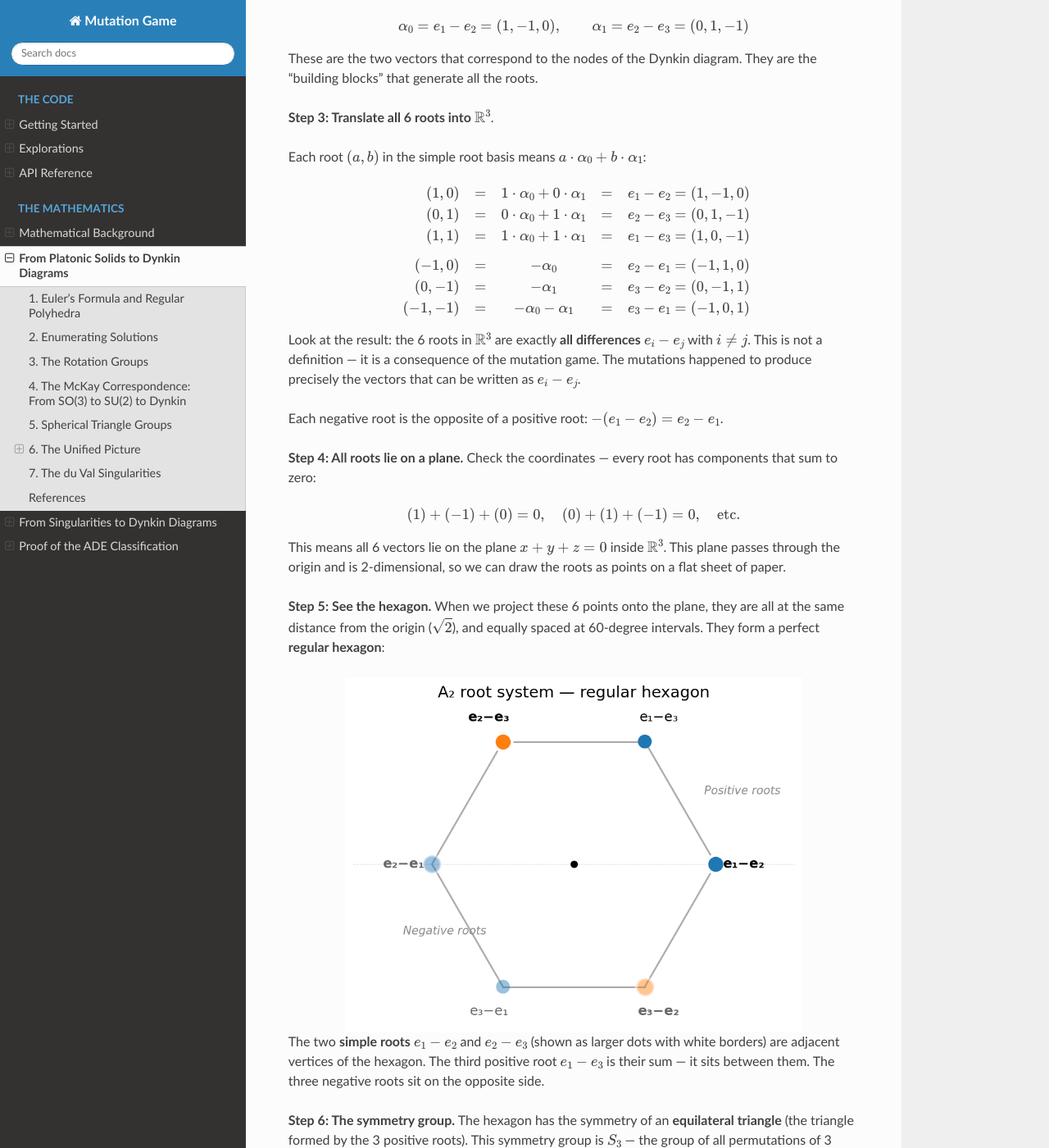
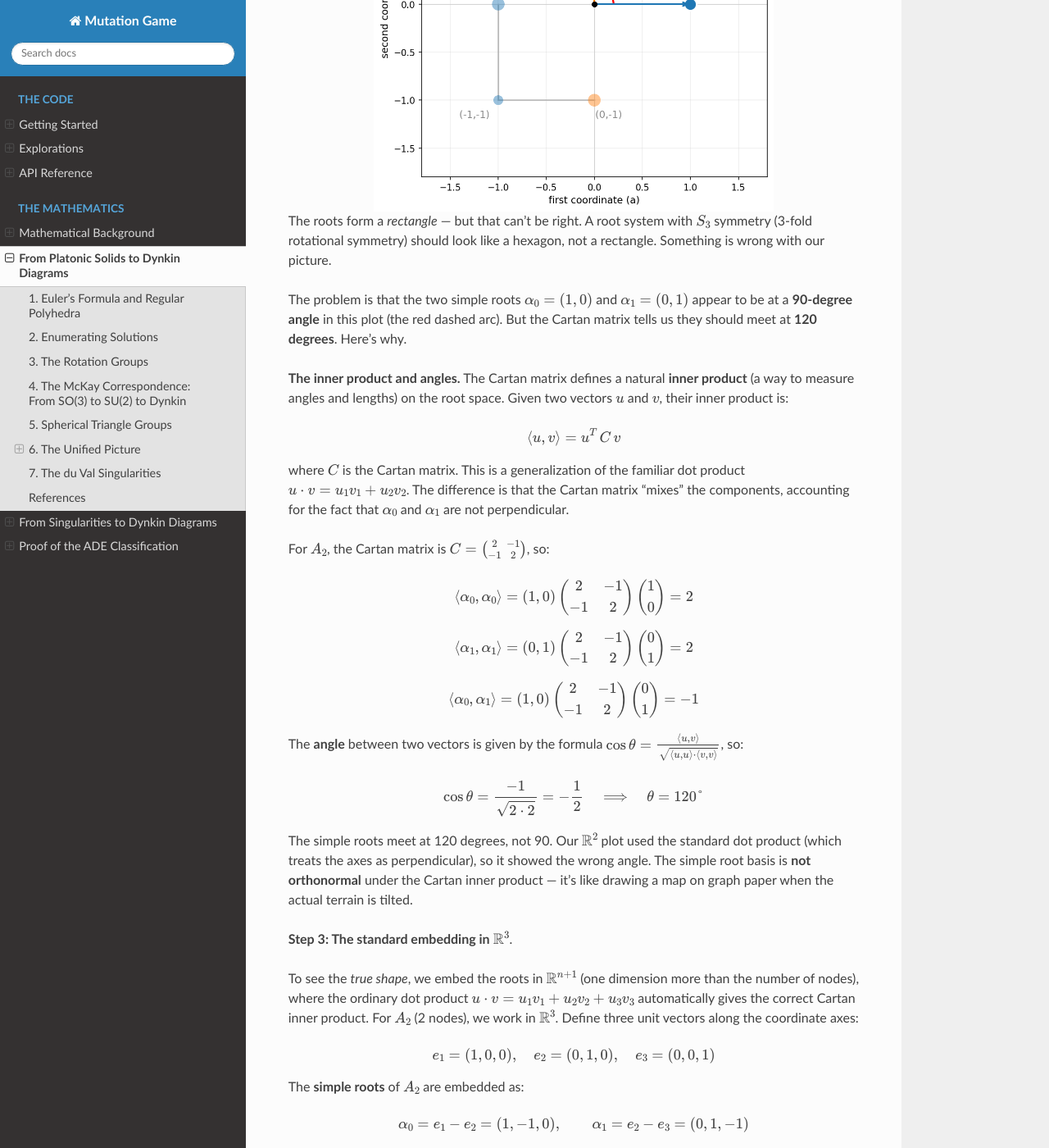
Before and after one commit to andreacortis/mutation_game, a Sphinx documentation site: the page built from docs/platonic_solids.rst, in a window 1280 px wide and 1400 px high, scrolled down 6597 px. Shown: the whole window at 82% size. Built offline with Sphinx 7.4.7 and the Read the Docs theme 3.1.0, drawn with Linux system fonts in a browser that asks for light colours; some of the changed text lies outside the part shown.

Commit message:
Show the distorted R^2 plot and explain the Cartan inner product
New Step 2 plots the 6 roots directly in R^2, showing the distorted
rectangle with simple roots at an apparent 90-degree angle.

Then explains from scratch:
- The Cartan matrix defines an inner product: <u,v> = u^T C v
- This generalizes the dot product, accounting for non-orthogonal basis
- Worked computation: <alpha_0, alpha_1> = -1, both norms = 2
- cos(theta) = -1/2 => theta = 120 degrees, not 90
- The R^2 plot used the standard dot product => wrong angles
- Motivates the R^3 embedding where ordinary dot product = Cartan product

Steps renumbered (now 1-7 instead of 1-6).

Co-Authored-By: Claude Opus 4.6 (1M context) <noreply@anthropic.com>

```diff
--- a/docs/platonic_solids.rst
+++ b/docs/platonic_solids.rst
@@ -394,20 +394,83 @@ So the mutation game has produced 6 roots in :math:`\mathbb{R}^2`:
 abstract vectors in the **simple root basis**. The question is: what shape
 do they make?
 
-**Step 2: The standard embedding in** :math:`\mathbb{R}^3`.
+**Step 2: Try plotting in** :math:`\mathbb{R}^2` **directly.**
 
-We could plot these 6 vectors directly in :math:`\mathbb{R}^2`, but the
-result looks skewed — the simple roots :math:`(1,0)` and :math:`(0,1)` appear
-to be at a 90-degree angle, even though the Cartan matrix tells us they
-should meet at 120 degrees (since
-:math:`\langle \alpha_0, \alpha_1 \rangle = C_{01} = -1`, which corresponds
-to an angle of :math:`2\pi/3`). The simple root basis is not orthonormal, so
-raw coordinates distort the geometry.
+These are vectors in :math:`\mathbb{R}^2`, so we can just plot them on a
+grid. Let's do it:
+
+.. image:: _static/a2_skewed.png
+   :width: 70%
+   :align: center
+   :alt: A2 roots plotted in the simple root basis -- distorted
+
+The roots form a *rectangle* — but that can't be right. A root system with
+:math:`S_3` symmetry (3-fold rotational symmetry) should look like a hexagon,
+not a rectangle. Something is wrong with our picture.
+
+The problem is that the two simple roots :math:`\alpha_0 = (1,0)` and
+:math:`\alpha_1 = (0,1)` appear to be at a **90-degree angle** in this plot
+(the red dashed arc). But the Cartan matrix tells us they should meet at
+**120 degrees**. Here's why.
+
+**The inner product and angles.** The Cartan matrix defines a natural
+**inner product** (a way to measure angles and lengths) on the root space.
+Given two vectors :math:`u` and :math:`v`, their inner product is:
+
+.. math::
+
+   \langle u, v \rangle = u^T \, C \, v
+
+where :math:`C` is the Cartan matrix. This is a generalization of the familiar
+dot product :math:`u \cdot v = u_1 v_1 + u_2 v_2`. The difference is that the
+Cartan matrix "mixes" the components, accounting for the fact that
+:math:`\alpha_0` and :math:`\alpha_1` are not perpendicular.
+
+For :math:`A_2`, the Cartan matrix is
+:math:`C = \bigl(\begin{smallmatrix} 2 & -1 \\ -1 & 2 \end{smallmatrix}\bigr)`,
+so:
+
+.. math::
+
+   \langle \alpha_0, \alpha_0 \rangle
+     = (1, 0) \begin{pmatrix} 2 & -1 \\ -1 & 2 \end{pmatrix} \begin{pmatrix} 1 \\ 0 \end{pmatrix}
+     = 2
+
+.. math::
+
+   \langle \alpha_1, \alpha_1 \rangle
+     = (0, 1) \begin{pmatrix} 2 & -1 \\ -1 & 2 \end{pmatrix} \begin{pmatrix} 0 \\ 1 \end{pmatrix}
+     = 2
+
+.. math::
+
+   \langle \alpha_0, \alpha_1 \rangle
+     = (1, 0) \begin{pmatrix} 2 & -1 \\ -1 & 2 \end{pmatrix} \begin{pmatrix} 0 \\ 1 \end{pmatrix}
+     = -1
+
+The **angle** between two vectors is given by the formula
+:math:`\cos\theta = \frac{\langle u, v \rangle}{\sqrt{\langle u, u \rangle \cdot \langle v, v \rangle}}`,
+so:
+
+.. math::
+
+   \cos\theta = \frac{-1}{\sqrt{2 \cdot 2}} = -\frac{1}{2}
+   \quad\Longrightarrow\quad
+   \theta = 120°
+
+The simple roots meet at 120 degrees, not 90. Our :math:`\mathbb{R}^2` plot
+used the standard dot product (which treats the axes as perpendicular), so
+it showed the wrong angle. The simple root basis is **not orthonormal** under
+the Cartan inner product — it's like drawing a map on graph paper when the
+actual terrain is tilted.
+
+**Step 3: The standard embedding in** :math:`\mathbb{R}^3`.
 
 To see the *true shape*, we embed the roots in :math:`\mathbb{R}^{n+1}`
-(one dimension more than the number of nodes), where the symmetry becomes
-manifest. For :math:`A_2` (2 nodes), we work in :math:`\mathbb{R}^3`. Define
-three unit vectors along the coordinate axes:
+(one dimension more than the number of nodes), where the ordinary dot product
+:math:`u \cdot v = u_1 v_1 + u_2 v_2 + u_3 v_3` automatically gives the
+correct Cartan inner product. For :math:`A_2` (2 nodes), we work in
+:math:`\mathbb{R}^3`. Define three unit vectors along the coordinate axes:
 
 .. math::
 
@@ -423,7 +486,7 @@ The **simple roots** of :math:`A_2` are embedded as:
 These are the two vectors that correspond to the nodes of the Dynkin diagram.
 They are the "building blocks" that generate all the roots.
 
-**Step 3: Translate all 6 roots into** :math:`\mathbb{R}^3`.
+**Step 4: Translate all 6 roots into** :math:`\mathbb{R}^3`.
 
 Each root :math:`(a, b)` in the simple root basis means
 :math:`a \cdot \alpha_0 + b \cdot \alpha_1`:
@@ -448,7 +511,7 @@ happened to produce precisely the vectors that can be written as
 Each negative root is the opposite of a positive root:
 :math:`-(e_1 - e_2) = e_2 - e_1`.
 
-**Step 4: All roots lie on a plane.** Check the coordinates — every root
+**Step 5: All roots lie on a plane.** Check the coordinates — every root
 has components that sum to zero:
 
 .. math::
@@ -459,7 +522,7 @@ This means all 6 vectors lie on the plane :math:`x + y + z = 0` inside
 :math:`\mathbb{R}^3`. This plane passes through the origin and is
 2-dimensional, so we can draw the roots as points on a flat sheet of paper.
 
-**Step 5: See the hexagon.** When we project these 6 points onto the plane,
+**Step 6: See the hexagon.** When we project these 6 points onto the plane,
 they are all at the same distance from the origin (:math:`\sqrt{2}`), and
 equally spaced at 60-degree intervals. They form a perfect **regular
 hexagon**:
@@ -474,7 +537,7 @@ larger dots with white borders) are adjacent vertices of the hexagon. The
 third positive root :math:`e_1 - e_3` is their sum — it sits between them.
 The three negative roots sit on the opposite side.
 
-**Step 6: The symmetry group.** The hexagon has the symmetry of an
+**Step 7: The symmetry group.** The hexagon has the symmetry of an
 **equilateral triangle** (the triangle formed by the 3 positive roots). This
 symmetry group is :math:`S_3` — the group of all permutations of 3 objects —
 which has :math:`3! = 6` elements (3 rotations + 3 reflections).
```
Also changed, not shown: docs/_static/a2_skewed.png (added).
